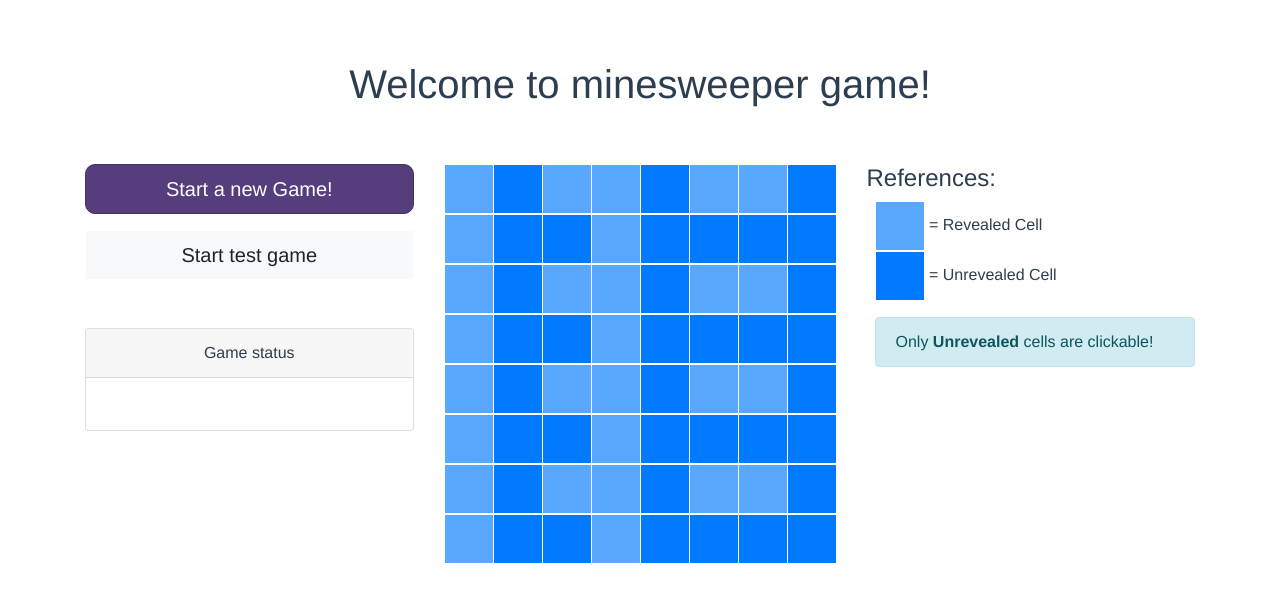
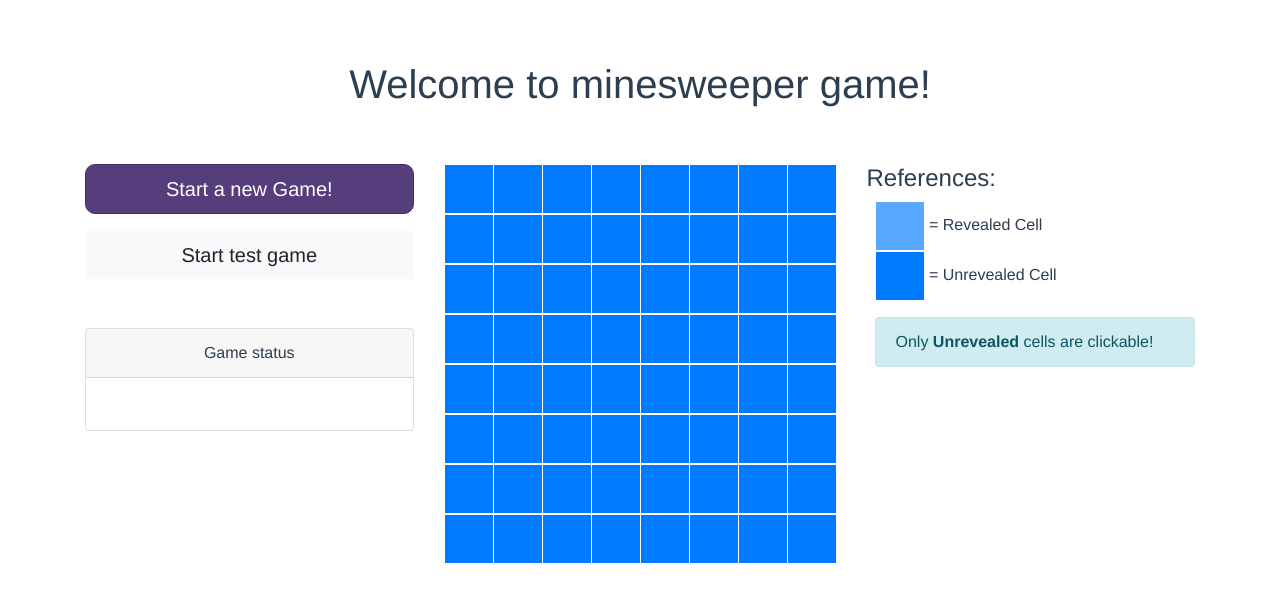
Before and after one commit to xpitr256/minesweeper-front-end, a Vue app: page / in a window 1280 px wide. Shown: the top 602 px of the page. Built offline with nearby package versions, Linux system fonts and the light colour scheme; what vue-resource would draw is missing.

Commit message:
Created Cell and CellRow components. Removed static Board view and started to build the real one.

```diff
--- a/src/components/Board.vue
+++ b/src/components/Board.vue
@@ -1,94 +1,25 @@
 <template>
   <div class="col text-center">
-    <div class="btn-group" role="group" aria-label="Basic example">
-      <button type="button" class="btn btn-primary" disabled></button>
-      <button type="button" class="btn btn-primary"></button>
-      <button type="button" class="btn btn-primary" disabled></button>
-      <button type="button" class="btn btn-primary" disabled></button>
-      <button type="button" class="btn btn-primary"></button>
-      <button type="button" class="btn btn-primary" disabled></button>
-      <button type="button" class="btn btn-primary" disabled></button>
-      <button type="button" class="btn btn-primary"></button>
-    </div><br/>
-    <div class="btn-group" role="group" aria-label="Basic example">
-      <button type="button" class="btn btn-primary" disabled></button>
-      <button type="button" class="btn btn-primary"></button>
-      <button type="button" class="btn btn-primary" ></button>
-      <button type="button" class="btn btn-primary" disabled></button>
-      <button type="button" class="btn btn-primary"></button>
-      <button type="button" class="btn btn-primary" ></button>
-      <button type="button" class="btn btn-primary" ></button>
-      <button type="button" class="btn btn-primary" ></button>
-    </div><br/>
-    <div class="btn-group" role="group" aria-label="Basic example">
-      <button type="button" class="btn btn-primary" disabled></button>
-      <button type="button" class="btn btn-primary"></button>
-      <button type="button" class="btn btn-primary" disabled></button>
-      <button type="button" class="btn btn-primary" disabled></button>
-      <button type="button" class="btn btn-primary"></button>
-      <button type="button" class="btn btn-primary" disabled></button>
-      <button type="button" class="btn btn-primary" disabled></button>
-      <button type="button" class="btn btn-primary"></button>
-    </div><br/>
-    <div class="btn-group" role="group" aria-label="Basic example">
-      <button type="button" class="btn btn-primary" disabled></button>
-      <button type="button" class="btn btn-primary"></button>
-      <button type="button" class="btn btn-primary" ></button>
-      <button type="button" class="btn btn-primary" disabled></button>
-      <button type="button" class="btn btn-primary"></button>
-      <button type="button" class="btn btn-primary" ></button>
-      <button type="button" class="btn btn-primary" ></button>
-      <button type="button" class="btn btn-primary" ></button>
-    </div><br/>
-    <div class="btn-group" role="group" aria-label="Basic example">
-      <button type="button" class="btn btn-primary" disabled></button>
-      <button type="button" class="btn btn-primary"></button>
-      <button type="button" class="btn btn-primary" disabled></button>
-      <button type="button" class="btn btn-primary" disabled></button>
-      <button type="button" class="btn btn-primary"></button>
-      <button type="button" class="btn btn-primary" disabled></button>
-      <button type="button" class="btn btn-primary" disabled></button>
-      <button type="button" class="btn btn-primary"></button>
-    </div><br/>
-    <div class="btn-group" role="group" aria-label="Basic example">
-      <button type="button" class="btn btn-primary" disabled></button>
-      <button type="button" class="btn btn-primary"></button>
-      <button type="button" class="btn btn-primary" ></button>
-      <button type="button" class="btn btn-primary" disabled></button>
-      <button type="button" class="btn btn-primary"></button>
-      <button type="button" class="btn btn-primary" ></button>
-      <button type="button" class="btn btn-primary" ></button>
-      <button type="button" class="btn btn-primary" ></button>
-    </div><br/>
-    <div class="btn-group" role="group" aria-label="Basic example">
-      <button type="button" class="btn btn-primary" disabled></button>
-      <button type="button" class="btn btn-primary"></button>
-      <button type="button" class="btn btn-primary" disabled></button>
-      <button type="button" class="btn btn-primary" disabled></button>
-      <button type="button" class="btn btn-primary"></button>
-      <button type="button" class="btn btn-primary" disabled></button>
-      <button type="button" class="btn btn-primary" disabled></button>
-      <button type="button" class="btn btn-primary"></button>
-    </div><br/>
-    <div class="btn-group" role="group" aria-label="Basic example">
-      <button type="button" class="btn btn-primary" disabled></button>
-      <button type="button" class="btn btn-primary"></button>
-      <button type="button" class="btn btn-primary" ></button>
-      <button type="button" class="btn btn-primary" disabled></button>
-      <button type="button" class="btn btn-primary"></button>
-      <button type="button" class="btn btn-primary" ></button>
-      <button type="button" class="btn btn-primary" ></button>
-      <button type="button" class="btn btn-primary" ></button>
-    </div><br/>
-
+      <CellRow rowNumber="0" cellAmount="8" /><br/>
+      <CellRow rowNumber="1" cellAmount="8" /><br/>
+      <CellRow rowNumber="2" cellAmount="8" /><br/>
+      <CellRow rowNumber="3" cellAmount="8" /><br/>
+      <CellRow rowNumber="4" cellAmount="8" /><br/>
+      <CellRow rowNumber="5" cellAmount="8" /><br/>
+      <CellRow rowNumber="6" cellAmount="8" /><br/>
+      <CellRow rowNumber="7" cellAmount="8" />
   </div>
 </template>
 
 <script>
+
+import CellRow from "./CellRow";
+
 export default {
   name: 'Board',
+  components: {CellRow},
   props: {
-    msg: String
+    uncoveredPositions: Array
   }
 }
 </script>
--- /dev/null
+++ b/src/components/Cell.vue
@@ -0,0 +1,18 @@
+<template>
+    <button type="button" class="btn btn-primary"></button>
+</template>
+
+<script>
+  export default {
+    name: "Cell",
+    props:{
+      x: Number,
+      y: Number,
+      isUncovered: Boolean
+    }
+  }
+</script>
+
+<style scoped>
+
+</style>
--- /dev/null
+++ b/src/components/CellRow.vue
@@ -0,0 +1,33 @@
+<template>
+    <div class="btn-group" role="group">
+        <Cell :x="rowNumber" y="0" />
+        <Cell :x="rowNumber" y="1" />
+        <Cell :x="rowNumber" y="2" />
+        <Cell :x="rowNumber" y="3" />
+        <Cell :x="rowNumber" y="4" />
+        <Cell :x="rowNumber" y="5" />
+        <Cell :x="rowNumber" y="6" />
+        <Cell :x="rowNumber" y="7" />
+    </div>
+</template>
+
+<script>
+
+  import Cell from "./Cell";
+
+  export default {
+    name: "CellRow",
+    components: {Cell},
+    props:{
+      rowNumber: Number,
+      cellAmount: Number
+    },
+    created: function () {
+      // TODO dynamically created each Cell instance until cellAmount value
+    }
+  }
+</script>
+
+<style scoped>
+
+</style>
```
